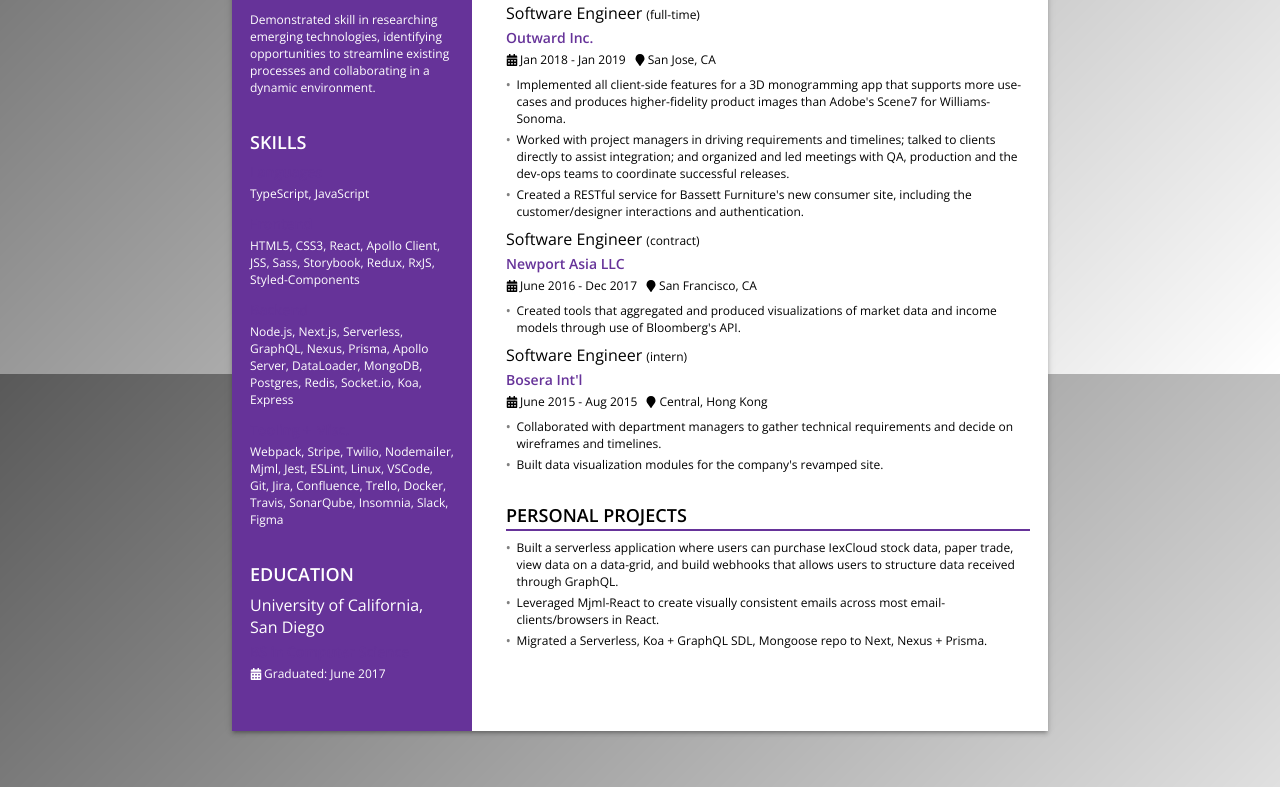
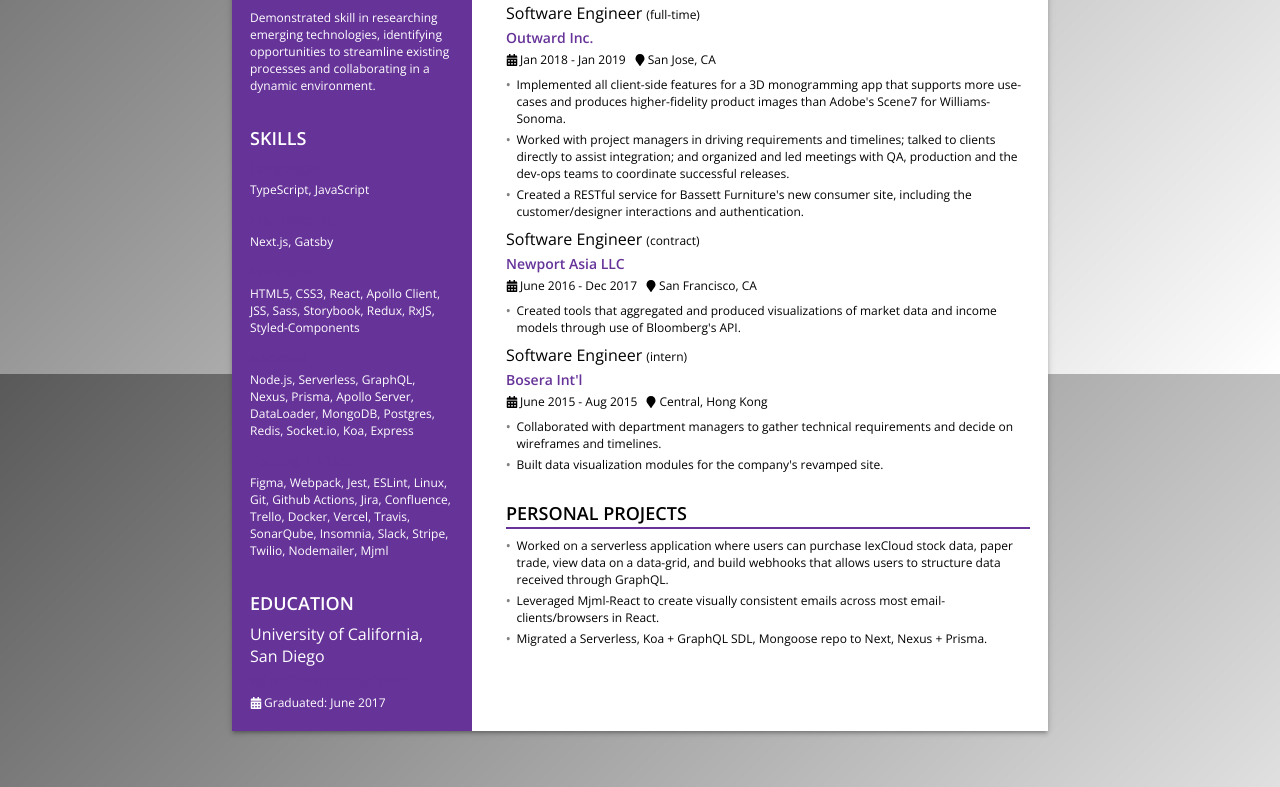
Before and after one commit to leedavidcs/leedavidcs, a React (Create React App) app: page / in a window 1280 px wide. Shown: the part 426-1213 px from the top of the page. Built offline with nearby package versions, Linux system fonts and the light colour scheme.

Commit message:
Add frameworks section to skills

```diff
--- a/src/components/section.component/styles.module.scss
+++ b/src/components/section.component/styles.module.scss
@@ -1,5 +1,5 @@
 .root {
-	padding: 4px 6px 18px;
+	padding: 4px 6px 16px;
 }
 
 .header {
--- a/src/page-parts/resume.page-part/index.tsx
+++ b/src/page-parts/resume.page-part/index.tsx
@@ -38,6 +38,13 @@
 					</SubSection>
 					<SubSection
 						className={classes.skillsSection}
+						subheader="Frameworks"
+						subheaderColor={colors.secondary}
+					>
+						Next.js, Gatsby
+					</SubSection>
+					<SubSection
+						className={classes.skillsSection}
 						subheader="Frontend"
 						subheaderColor={colors.secondary}
 					>
@@ -49,16 +56,17 @@
 						subheader="Backend"
 						subheaderColor={colors.secondary}
 					>
-						Node.js, Next.js, Serverless, GraphQL, Nexus, Prisma, Apollo Server,
-						DataLoader, MongoDB, Postgres, Redis, Socket.io, Koa, Express
+						Node.js, Serverless, GraphQL, Nexus, Prisma, Apollo Server, DataLoader,
+						MongoDB, Postgres, Redis, Socket.io, Koa, Express
 					</SubSection>
 					<SubSection
 						className={classes.skillsSection}
 						subheader="Tooling + Misc."
 						subheaderColor={colors.secondary}
 					>
-						Webpack, Stripe, Twilio, Nodemailer, Mjml, Jest, ESLint, Linux, VSCode, Git,
-						Jira, Confluence, Trello, Docker, Travis, SonarQube, Insomnia, Slack, Figma
+						Figma, Webpack, Jest, ESLint, Linux, Git, Github Actions, Jira, Confluence,
+						Trello, Docker, Vercel, Travis, SonarQube, Insomnia, Slack, Stripe, Twilio,
+						Nodemailer, Mjml
 					</SubSection>
 				</Section>
 				<Section title="Education">
@@ -179,9 +187,9 @@
 				<Section title="Personal Projects">
 					<Ul>
 						<Ul.Li>
-							Built a serverless application where users can purchase IexCloud stock
-							data, paper trade, view data on a data-grid, and build webhooks that
-							allows users to structure data received through GraphQL.
+							Worked on a serverless application where users can purchase IexCloud
+							stock data, paper trade, view data on a data-grid, and build webhooks
+							that allows users to structure data received through GraphQL.
 						</Ul.Li>
 						<Ul.Li>
 							Leveraged Mjml-React to create visually consistent emails across most
```
